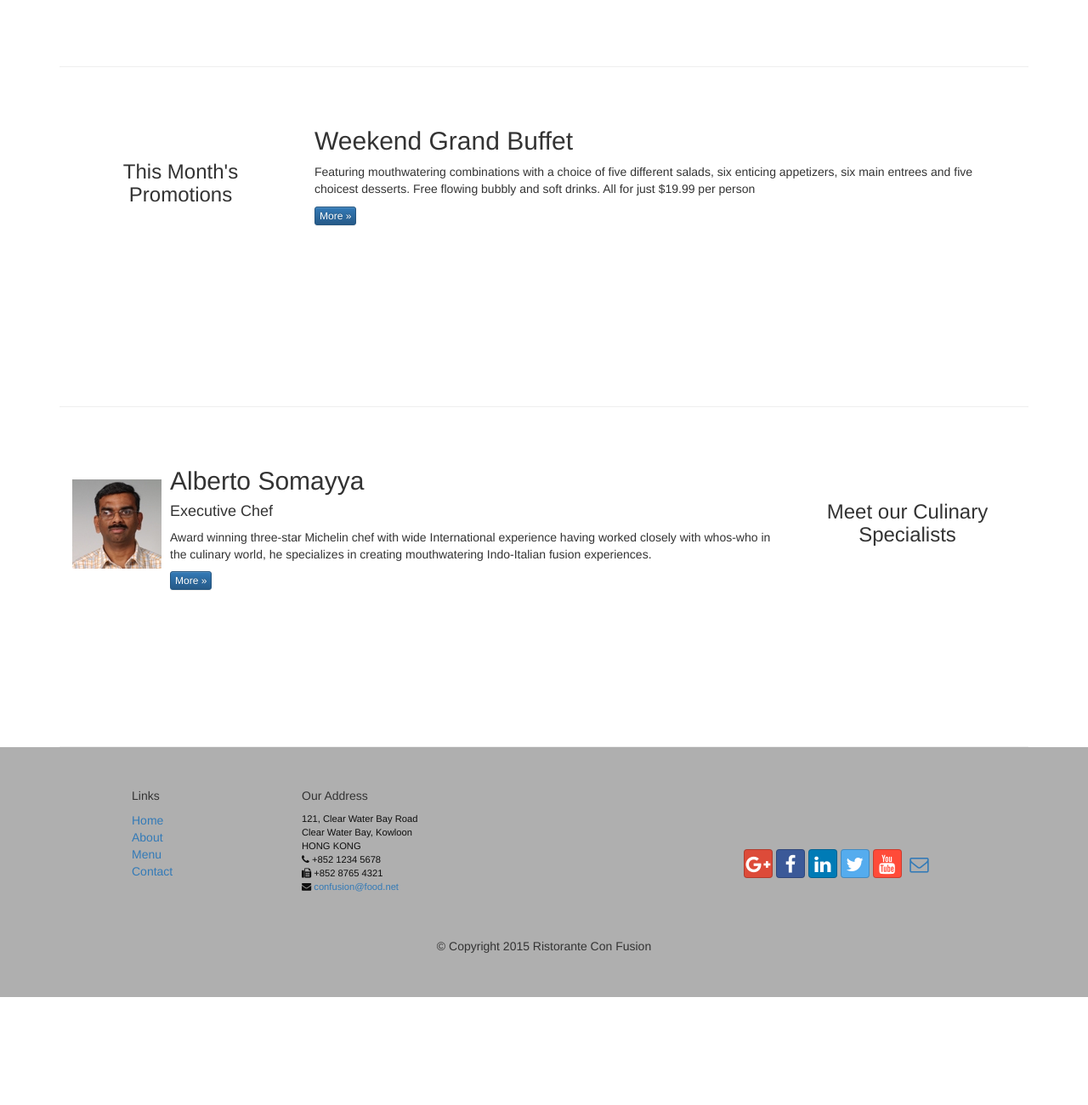
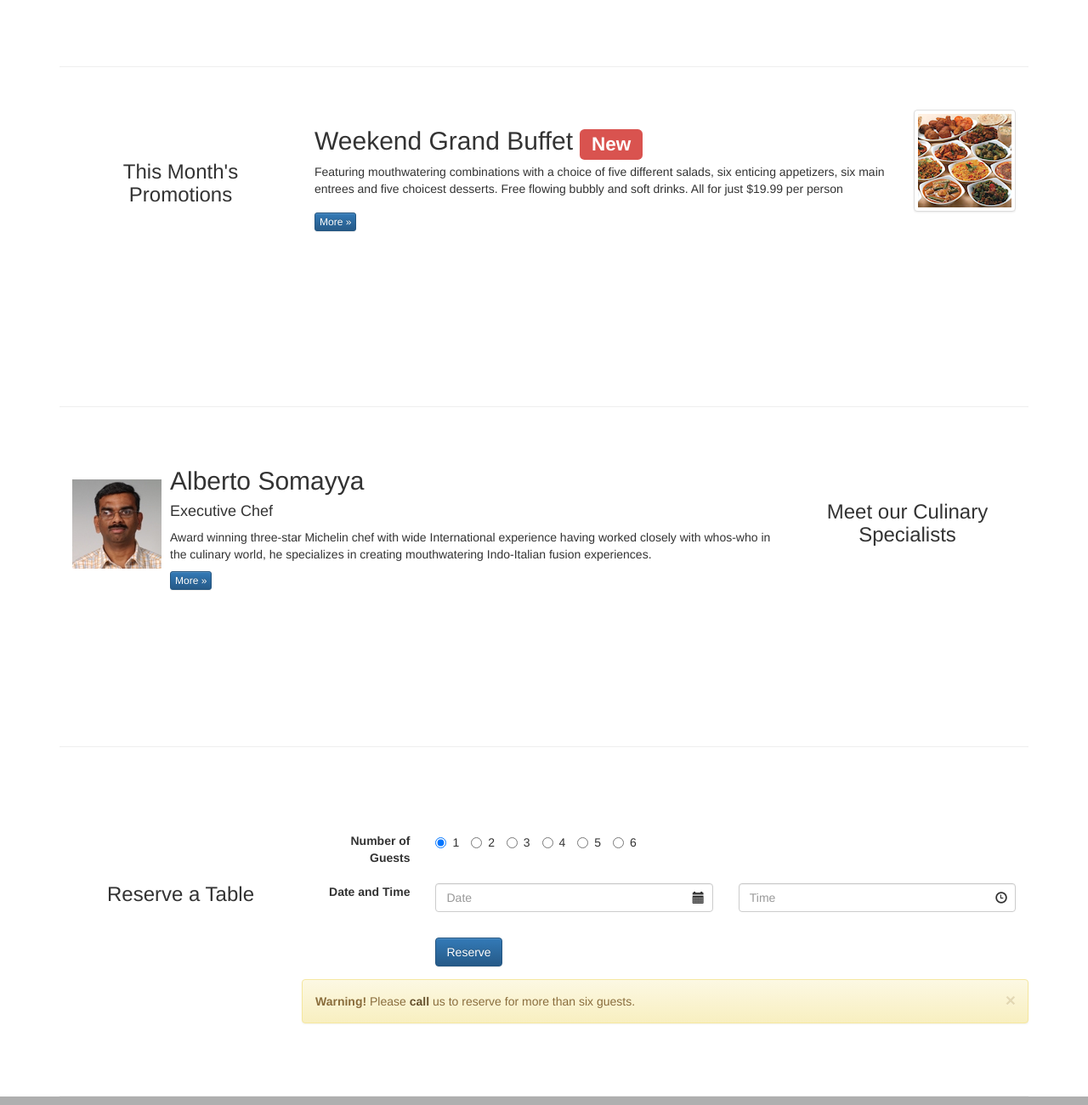
Before and after one commit to AprendiendoAVolar/BootstrapCourse, a plain HTML site: page index.html in a window 1280 px wide. Shown: the part 780-2080 px from the top of the page at 85% size. Before the commit the page ends 1953 px from the top, so only its background shows below. Drawn offline with nearby package versions, Linux system fonts and the light colour scheme.

Commit message:
week 2 - assignment 2 completed

```diff
--- a/css/myStyles.css
+++ b/css/myStyles.css
@@ -34,6 +34,10 @@ body{
     z-index:0;
 }
 
+.navbar-form > div >label{
+    color: whitesmoke;
+}
+
 .navbar-inverse {
     background: #303F9F;
 }
--- a/index.html
+++ b/index.html
@@ -61,7 +61,16 @@
                 </li>
                 <li><a href="contactus.html"> <i class="fa fa-envelope-o"></i> Contact</a></li>
             </ul>
+            <form class="navbar-form navbar-right" role="login">
+                <div class="form-group">
+                    <input type="email" class="form-control" placeholder="Email">
+                    <input type="password" class="form-control" placeholder="Password">
+                    <label style="color:whitesmoke"><input type="checkbox" class="form-control"> Remember me </label>
+                </div>
+                <button type="submit" class="btn btn-info">Sing in</button>
+            </form>
         </div>
+
     </div>
 </nav>
 
@@ -79,9 +88,13 @@
                 <p>We take inspiration from the World's best cuisines, and create a unique fusion experience. Our
                     lipsmacking creations will tickle your culinary senses!</p>
             </div>
-            <div class="col-xs-12 col-sm-2">
+            <div class="col-xs-6 col-sm-2">
                 <p style="padding:20px;"></p>
                 <img src="img/logo.png" class="img-responsive">
+            </div>
+            <div class="col-xs-6 col-sm-2">
+                <p style="padding:40px;"></p>
+                <a class="btn btn-warning" href="#reserve-table">Reserve Table</a>
             </div>
         </div>
     </div>
@@ -102,7 +115,8 @@
                     </a>
                 </div>
                 <div class="media-body">
-                    <h2>Uthappizza</h2>
+                    <h2>Uthappizza <span class="label label-danger label-xs">Hot</span> <span class="badge">$4.99</span>
+                    </h2>
 
                     <p>A unique combination of Indian Uthappam (pancake) and Italian pizza, topped with Cerignola
                         olives, ripe
@@ -122,13 +136,25 @@
             <h3 align=center>This Month's Promotions</h3>
         </div>
         <div class="col-xs-12 col-sm-9">
-            <h2>Weekend Grand Buffet</h2>
+            <div class="media">
+                <div class="media-body">
+                    <h2>Weekend Grand Buffet <span class="label label-danger label-xs">New</span></h2>
 
-            <p>Featuring mouthwatering combinations with a choice of five different salads, six enticing appetizers, six
-                main entrees and five choicest desserts. Free flowing bubbly and soft drinks. All for just $19.99 per
-                person </p>
-
-            <p><a href="#" class="btn btn-primary btn-xs">More &raquo;</a></p>
+                    <p>Featuring mouthwatering combinations with a choice of five different salads, six enticing
+                        appetizers,
+                        six
+                        main entrees and five choicest desserts. Free flowing bubbly and soft drinks. All for just
+                        $19.99
+                        per
+                        person </p>
+                </div>
+                <div class="media-right media-middle">
+                    <a href="#">
+                        <img src="img/buffet.png" class="media-object img-thumbnail">
+                    </a>
+                </div>
+                <p><a href="#" class="btn btn-primary btn-xs">More &raquo;</a></p>
+            </div>
         </div>
     </div>
 
@@ -150,7 +176,8 @@
                     <h2>Alberto Somayya</h2>
                     <h4>Executive Chef</h4>
 
-                    <p>Award winning three-star Michelin chef with wide International experience having worked closely with
+                    <p>Award winning three-star Michelin chef with wide International experience having worked closely
+                        with
                         whos-who in the culinary world, he specializes in creating mouthwatering Indo-Italian fusion
                         experiences. </p>
 
@@ -158,6 +185,74 @@
                 </div>
             </div>
         </div>
+    </div>
+    <div class="row row-content" id="reserve-table">
+        <p style="padding:20px;"></p>
+
+        <form role="form">
+            <div class="col-xs-12 col-sm-3">
+                <p style="padding:20px;"></p>
+
+                <h3 align=center>Reserve a Table</h3>
+            </div>
+            <div class="col-xs-12 col-sm-9">
+                <div class="form-group row">
+                    <label class="col-sm-2 text-right">Number of Guests</label>
+
+                    <div class="col-sm-10">
+                        <label class="radio-inline"><input type="radio" name="gridRadios" id="gridRadio1" value="1"
+                                                           checked>1</label>
+
+                        <label class="radio-inline"><input type="radio" name="gridRadios" id="gridRadio2" value="3"
+                        >2</label>
+
+                        <label class="radio-inline"><input type="radio" name="gridRadios" id="gridRadio3" value="3"
+                        >3</label>
+
+                        <label class="radio-inline"><input type="radio" name="gridRadios" id="gridRadio4" value="4"
+                        >4</label>
+
+                        <label class="radio-inline"><input type="radio" name="gridRadios" id="gridRadio5" value="5"
+                        >5</label>
+
+                        <label class="radio-inline"><input type="radio" name="gridRadios" id="gridRadio6" value="6"
+                        >6</label>
+
+                    </div>
+                </div>
+                <div class="form-group row">
+                    <label class="col-sm-2 form-control-label text-right">Date and Time</label>
+
+                    <div class="col-xs-12 col-sm-5">
+                        <div class="form-group has-feedback">
+                            <input type="text" class="form-control" placeholder="Date" />
+                            <i class="form-control-feedback glyphicon glyphicon-calendar"></i>
+                        </div>
+                    </div>
+                    <div class="col-xs-12 col-sm-5">
+                        <div class="form-group has-feedback">
+                            <input type="text" class="form-control" placeholder="Time" />
+                            <i class="form-control-feedback glyphicon glyphicon-time"></i>
+                        </div>
+                    </div>
+                </div>
+                <div class="form-group row">
+                    <div class="col-sm-offset-2 col-sm-10">
+                        <button type="submit" class="btn btn-primary">Reserve</button>
+                    </div>
+                </div>
+
+                <div class="form-group row">
+                    <div class="alert alert-dismissible alert-warning" role="alert">
+                        <button type="button" class="close" data-dismiss="alert" aria-label="Close">
+                            <span aria-hidden="true">&times;</span>
+                        </button>
+                        <strong>Warning!</strong> Please <a class="alert-link" href="tel:+5493541657111">call</a> us to
+                        reserve for more than six guests.
+                    </div>
+                </div>
+            </div>
+        </form>
     </div>
 </div>
 
```
